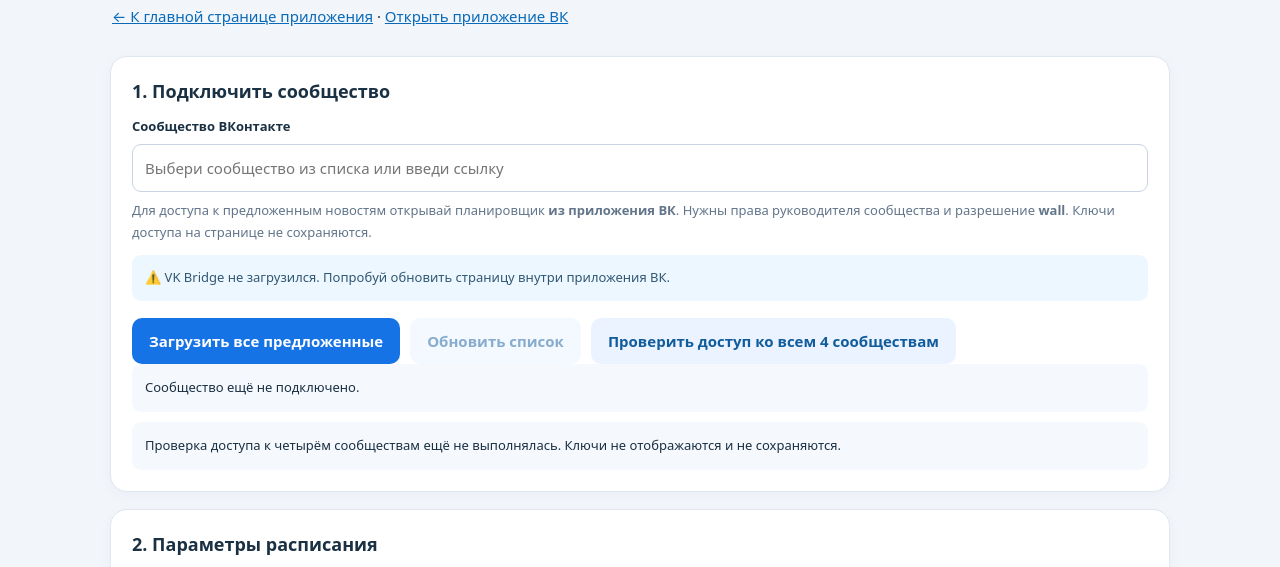
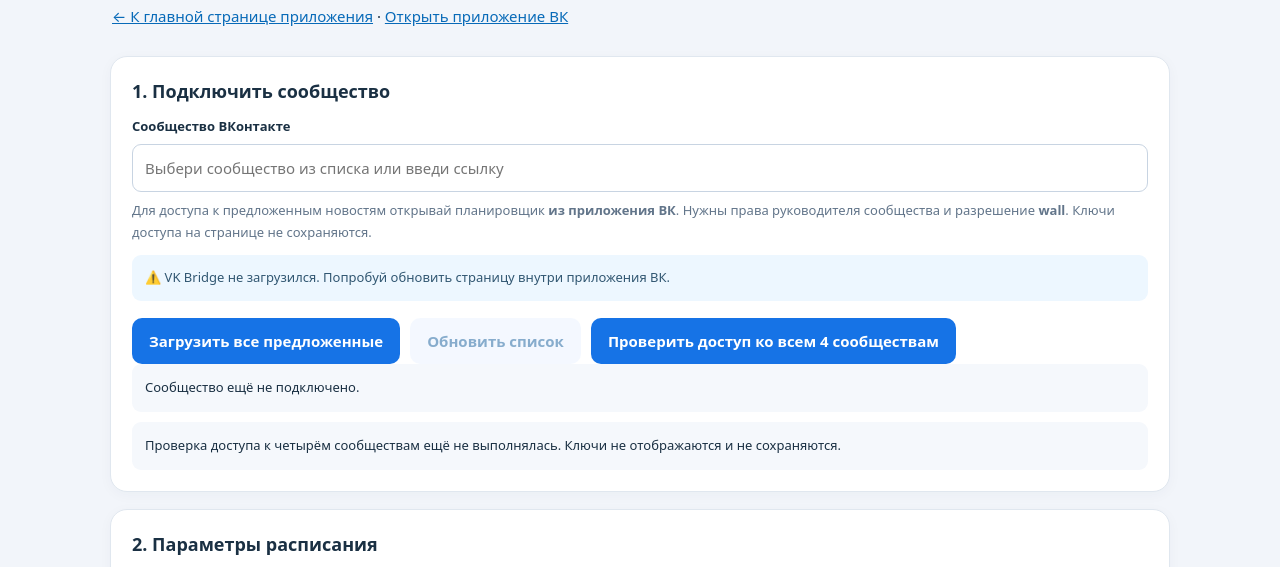
Before and after one commit to nser9444-lang/vk-parser, a plain HTML site: page rolls.html in a window 1280 px wide. Shown: the part 162-729 px from the top of the page. Drawn offline with Linux system fonts and the light colour scheme.

Commit message:
rolls: emphasize active access-check button on planner

```diff
--- a/rolls.html
+++ b/rolls.html
@@ -51,7 +51,7 @@ a{color:#086ab8}code{font-size:12px;background:#f5f8fc;padding:2px 5px}
 <div class="actions">
 <button id="load">Загрузить все предложенные</button>
 <button id="reload" class="secondary" disabled>Обновить список</button>
-<button id="checkAll" class="secondary">Проверить доступ ко всем 4 сообществам</button>
+<button id="checkAll">Проверить доступ ко всем 4 сообществам</button>
 </div>
 <div id="loadStatus" class="status" role="status">Сообщество ещё не подключено.</div>
 <div id="accessStatus" class="status" style="margin-top:10px">Проверка доступа к четырём сообществам ещё не выполнялась. Ключи не отображаются и не сохраняются.</div>
```
